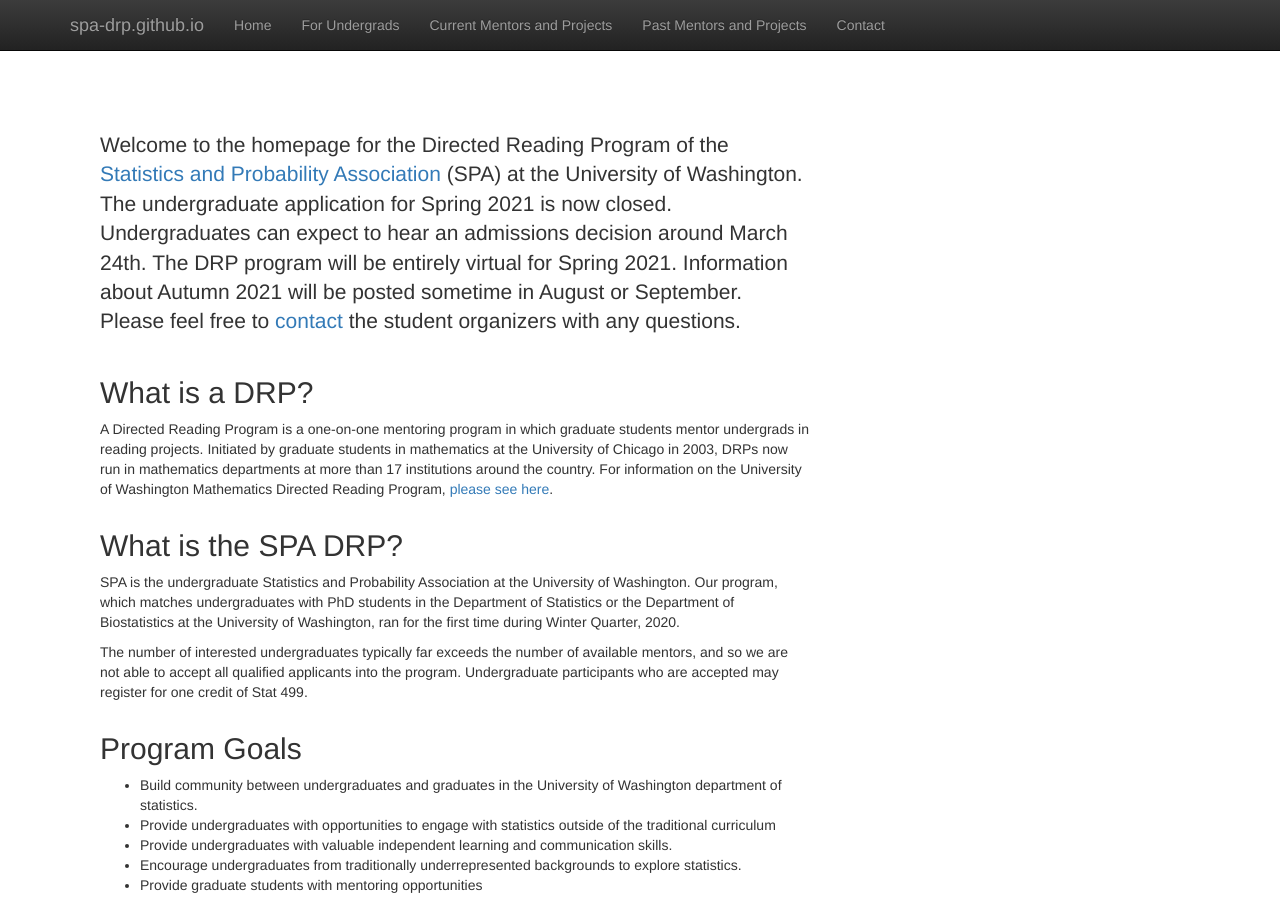
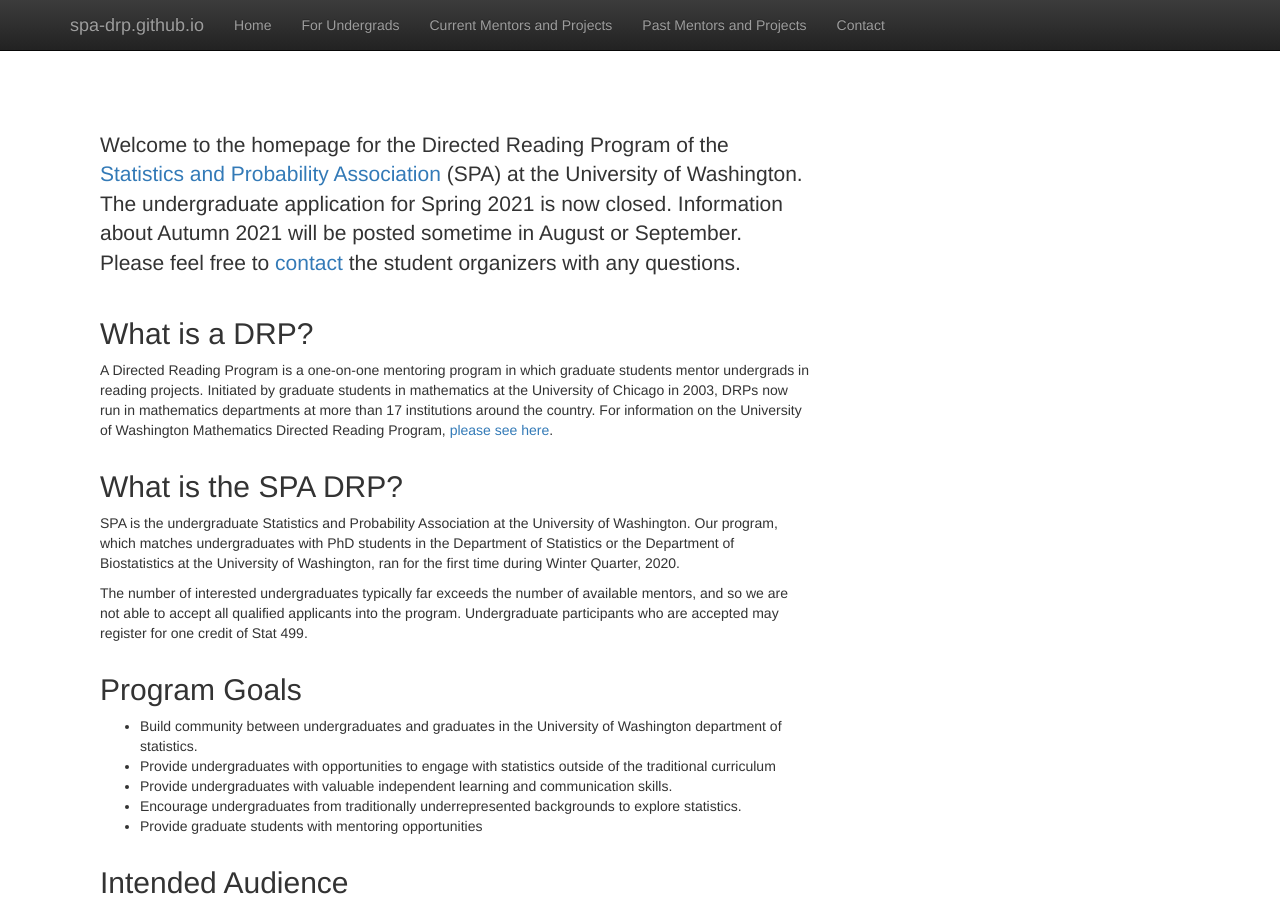
Before and after one commit to SPA-DRP/spa-drp.github.io, a Jekyll site: the page built from index.html, in a window 1280 px wide and 900 px high. Built offline with Jekyll 4.4.1, drawn with Linux system fonts in a browser that asks for light colours; nearby versions of some CDN libraries; library files that are not in the unit come from our copies.

Commit message:
updated homepage

```diff
--- a/index.html
+++ b/index.html
@@ -9,7 +9,6 @@
   <p class="lead">
   Welcome to the homepage for the Directed Reading Program of the <a href = "http://students.washington.edu/spassc/">Statistics and Probability Association</a>
   (SPA) at the University of Washington. The undergraduate application for Spring 2021 is now closed.
-  Undergraduates can expect to hear an admissions decision around March 24th. The DRP program will be entirely virtual for Spring 2021.
   Information about Autumn 2021 will be posted sometime in August or September.
   Please feel free to <a href=https://spa-drp.github.io/contact.html> contact </a> the student organizers with
     any questions.
```
